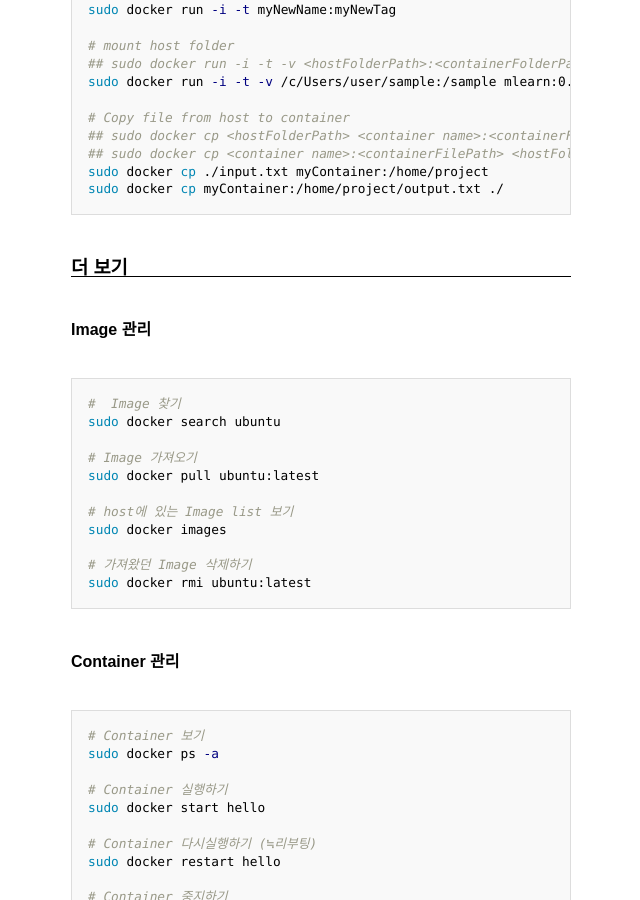
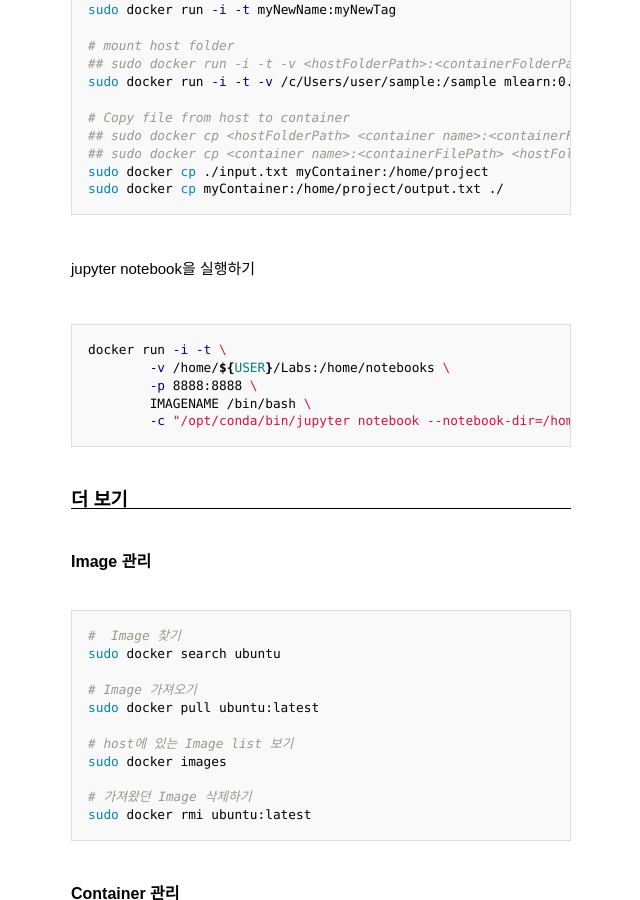
Before and after one commit to pinedance/blog, a Jekyll site: the page built from _posts/updates/2019-01-05-Docker-long-story-short.md, in a window 1280 px wide and 900 px high, scrolled down 2093 px. Shown: the whole window, without its empty margins (319-959 px from the left). Built offline with Jekyll 4.4.1, drawn with Linux system fonts in a browser that asks for light colours; some web fonts are replaced; comment, search, counter and statistics services are not loaded.

Commit message:
update posts

````diff
--- a/_posts/updates/2019-01-05-Docker-long-story-short.md
+++ b/_posts/updates/2019-01-05-Docker-long-story-short.md
@@ -68,6 +68,16 @@ sudo docker run -i -t -v /c/Users/user/sample:/sample mlearn:0.0.1
 ## sudo docker cp <container name>:<containerFilePath> <hostFolderPath>
 sudo docker cp ./input.txt myContainer:/home/project
 sudo docker cp myContainer:/home/project/output.txt ./
+```
+
+jupyter notebook을 실행하기
+
+```bash
+docker run -i -t \
+	-v /home/${USER}/Labs:/home/notebooks \
+	-p 8888:8888 \
+	IMAGENAME /bin/bash \
+	-c "/opt/conda/bin/jupyter notebook --notebook-dir=/home/notebooks --ip='*' --port=8888 --no-browser --allow-root "
 ```
 
 
````
Also changed, not shown: _posts/NLPs/2018-02-03-Collocations.md (+2 -0 lines).
